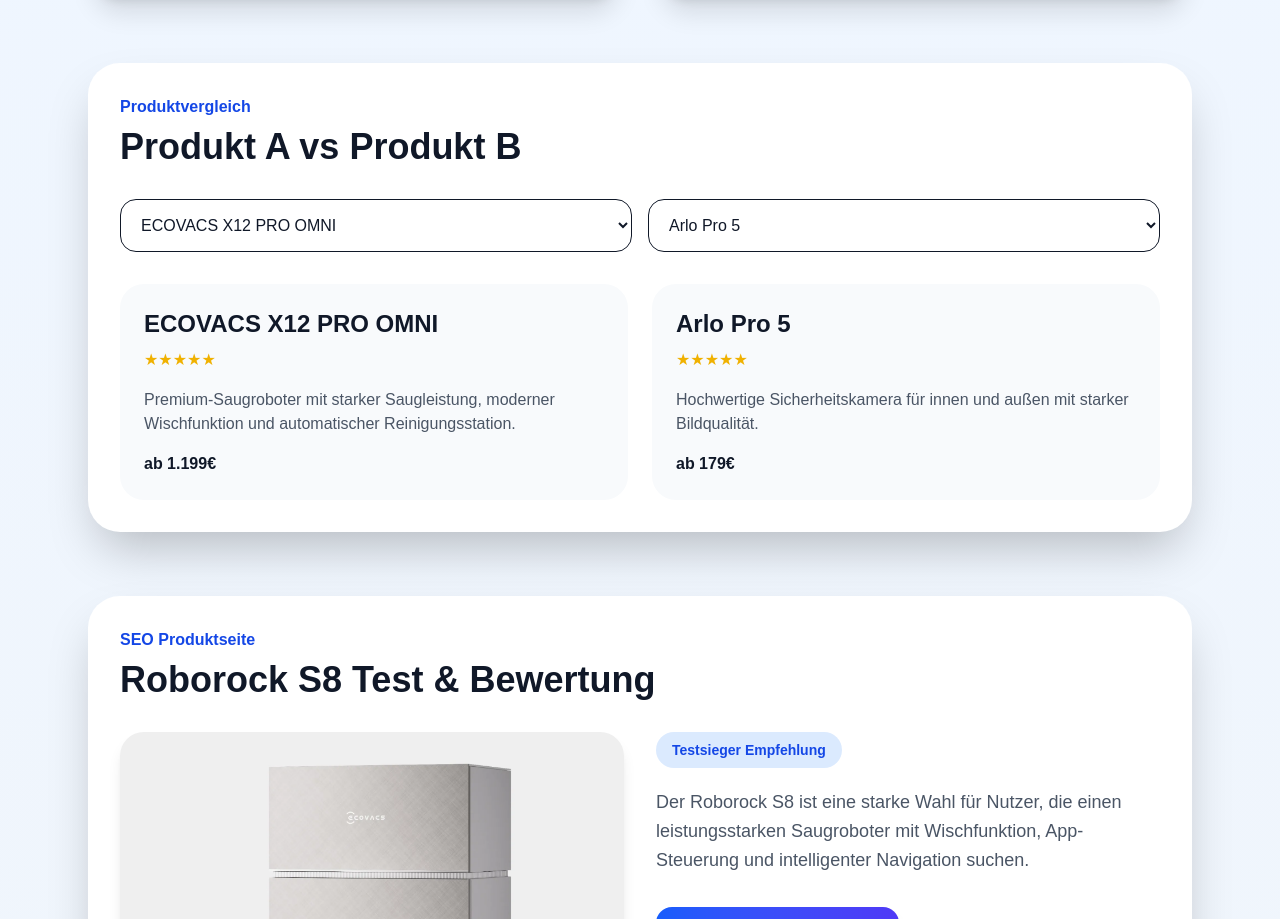
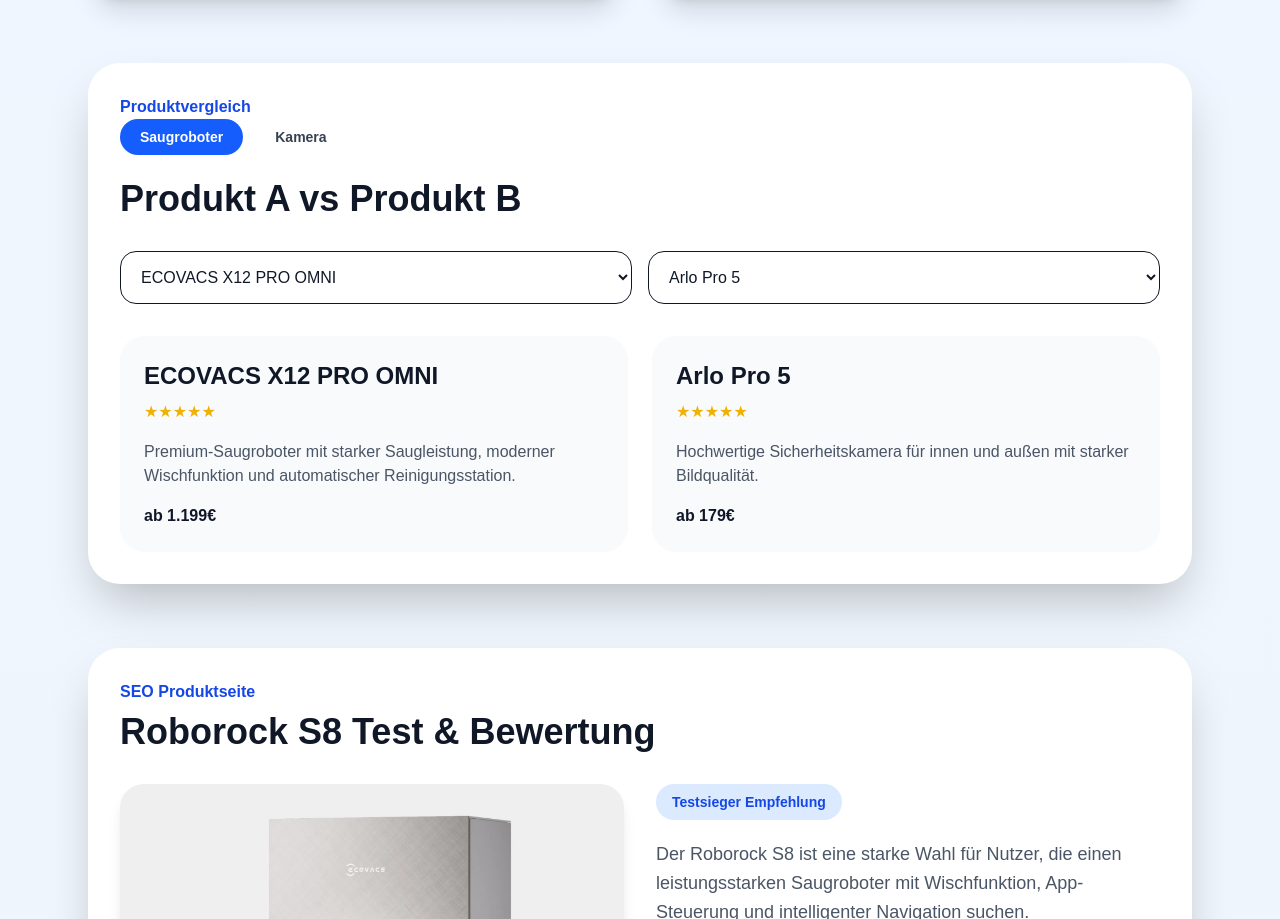
Before and after one commit to naturlichesaroma/smart-home-vergleich, a Next.js app: page / in a window 1280 px wide. Shown: the part 2431-3350 px from the top of the page. Built offline with nearby package versions, Linux system fonts and the light colour scheme.

Commit message:
vergleichsfilter hinzugefügt

```diff
--- a/app/page.tsx
+++ b/app/page.tsx
@@ -99,6 +99,7 @@
   const [maxPrice, setMaxPrice] = useState("Alle");
   const [compareA, setCompareA] = useState(1);
   const [compareB, setCompareB] = useState(3);
+  const [compareType, setCompareType] = useState("Saugroboter");
 
   const filteredProducts = useMemo(() => {
     return products.filter((product) => {
@@ -124,6 +125,9 @@
 );
     });
   }, [search, category, brand, maxPrice]);
+  const compareProducts = products.filter(
+  (p) => p.category === compareType
+);
 
   const productA = products.find((p) => p.id === compareA)!;
   const productB = products.find((p) => p.id === compareB)!;
@@ -330,6 +334,21 @@
       <section className="mx-auto max-w-6xl px-6 pb-16">
         <div className="rounded-[32px] bg-white p-8 shadow-2xl">
           <p className="font-semibold text-blue-700">Produktvergleich</p>
+          <div className="mb-6 flex gap-3">
+  {["Saugroboter", "Kamera"].map((type) => (
+    <button
+      key={type}
+      onClick={() => setCompareType(type)}
+      className={`rounded-full px-5 py-2 text-sm font-semibold transition ${
+        compareType === type
+          ? "bg-blue-600 text-white"
+          : "bg-white text-gray-700 hover:bg-gray-100"
+      }`}
+    >
+      {type}
+    </button>
+  ))}
+</div>
           <h2 className="mt-2 text-4xl font-extrabold">
             Produkt A vs Produkt B
           </h2>
```
